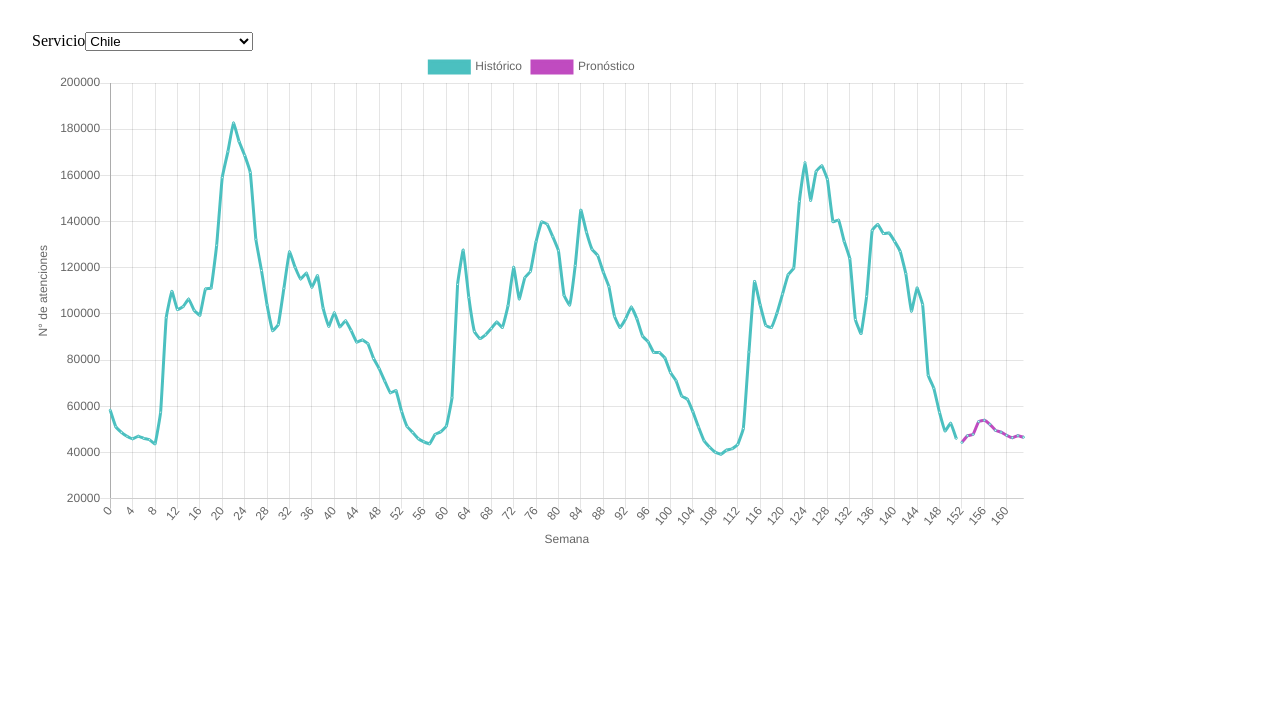
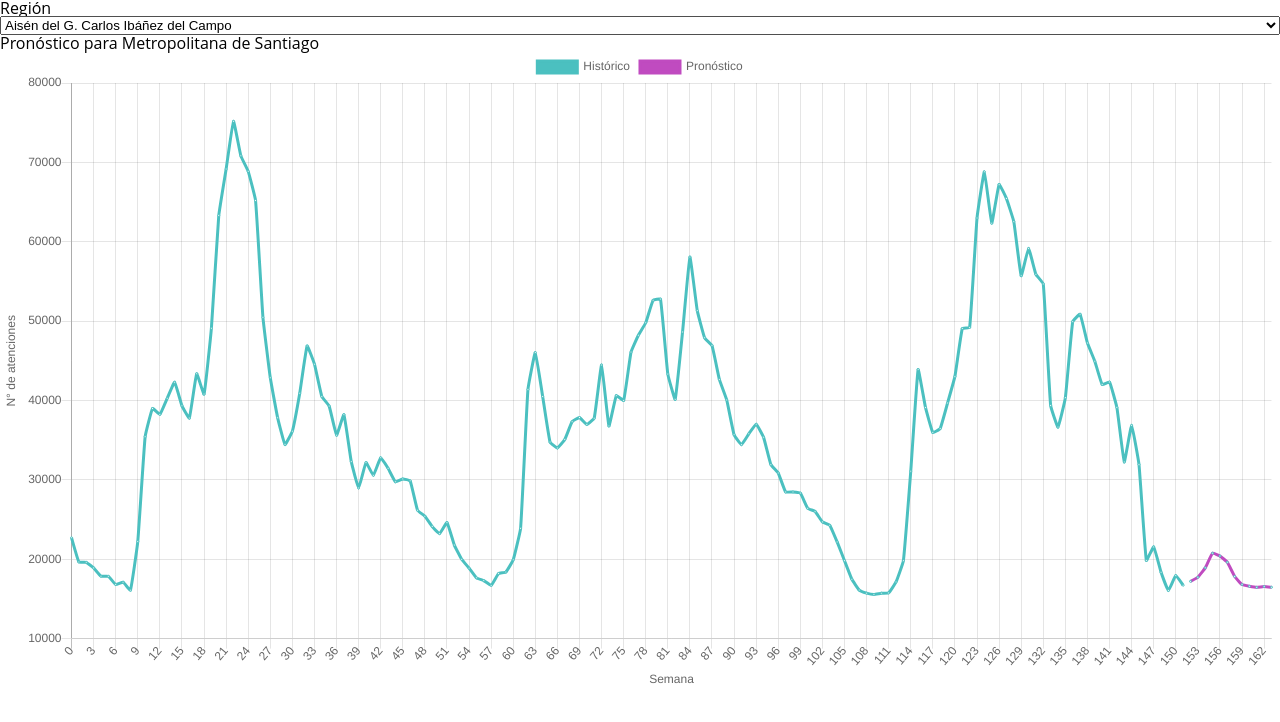
Before and after one commit to alavado/deis-front, a React (Create React App) app: page / in a window 1280 px wide. Shown: the top 722 px of the page. Built offline with nearby package versions, Linux system fonts and the light colour scheme.

Commit message:
correspondencia entre ss y region

```diff
--- a/src/components/App/App.css
+++ b/src/components/App/App.css
@@ -1,3 +1,5 @@
 .App {
-  padding: 32px;
+  display: flex;
+  font-family: "Open Sans", Arial, sans-serif;
+  flex-direction: column;
 }
--- a/src/components/App/App.js
+++ b/src/components/App/App.js
@@ -1,21 +1,23 @@
 import React, { useState } from 'react'
 import './App.css'
 import GraficoPronostico from '../GraficoPronostico'
-import serviciosJSON from '../../data/servicios.json'
+import regionesJSON from '../../data/servicios-regiones.json'
+import Mapa from '../Mapa'
 
 const App = () => {
 
-  const servicios = serviciosJSON.servicios
-  const [servicio, setServicio] = useState(servicios[0])
+  const regiones = regionesJSON.regiones
+  const [region, setRegion] = useState(JSON.stringify(regiones[12]))
 
   return (
     <div className="App">
-      <label htmlFor="selector-servicio">Servicio</label>
-      <select id="selector-servicio" onChange={e => setServicio(e.target.value)}>
-        {servicios.map(servicio => <option value={servicio}>{servicio}</option>)}
+      <label htmlFor="selector-region">Región</label>
+      <select id="selector-region" onChange={e => setRegion(e.target.value)}>
+        {regiones.map(region => <option value={JSON.stringify(region)}>{region.nombre}</option>)}
       </select>
+      {/* <Mapa /> */}
       <GraficoPronostico
-        servicio={servicio}
+        region={region}
       />
     </div>
   )
--- a/src/components/GraficoPronostico/GraficoPronostico.css
+++ b/src/components/GraficoPronostico/GraficoPronostico.css
@@ -1,3 +1,3 @@
 .contenedor-grafico {
-  max-width: 1000px;
+  flex: 1;
 }
--- a/src/components/GraficoPronostico/GraficoPronostico.js
+++ b/src/components/GraficoPronostico/GraficoPronostico.js
@@ -5,12 +5,22 @@ import './GraficoPronostico.css'
 
 const GraficoPronostico = props => {
 
-  const datosServicio = datos.find(d => d.servicio === props.servicio)
-  const { historico, pronostico } = datosServicio
-  const datosHistoricos = [...historico["2017"], ...historico["2018"], ...historico["2019"]]
+  const region = JSON.parse(props.region)
+  const servicios = datos.filter(({servicio}) => region.servicios.includes(servicio))
+  console.log({servicios})
+  const historico = ['2017', '2018', '2019'].map(año => servicios.reduce((acumulado, servicio) => {
+    return acumulado.map((v, i) => v + servicio.historico[año][i])
+  }, Array(servicios[0].historico[año].length).fill(0)))
+  const pronostico = servicios.reduce((acumulado, servicio) => {
+    return acumulado.map((v, i) => v + servicio.pronostico[i])
+  }, Array(servicios[0].pronostico.length).fill(0))
+  console.log({historico})
+  console.log({pronostico})
+  const serieHistorica = [...historico[0], ...historico[1], ...historico[2]]
+  console.log({serieHistorica})
 
   const data = {
-    labels: Array.from(Array(datosHistoricos.length + pronostico.length).keys()),
+    labels: Array.from(Array(serieHistorica.length + pronostico.length).keys()),
     datasets: [
       {
         label: 'Histórico',
@@ -31,7 +41,7 @@ const GraficoPronostico = props => {
         pointHoverBorderWidth: 2,
         pointRadius: 1,
         pointHitRadius: 10,
-        data: [...historico["2017"], ...historico["2018"], ...historico["2019"]]
+        data: serieHistorica
       },
       {
         label: 'Pronóstico',
@@ -52,7 +62,7 @@ const GraficoPronostico = props => {
         pointHoverBorderWidth: 2,
         pointRadius: 1,
         pointHitRadius: 10,
-        data: [...Array.from(Array(datosHistoricos.length).keys()).map(v => null), ...pronostico]
+        data: [...serieHistorica.map(v => null), ...pronostico]
       }
     ]
   }
@@ -79,6 +89,7 @@ const GraficoPronostico = props => {
 
   return (
     <div className="contenedor-grafico">
+      <h1>Pronóstico para {region.nombre}</h1>
       <Line data={data} options={options} />
     </div>
   )
--- /dev/null
+++ b/src/components/Mapa/Mapa.css
@@ -0,0 +1,3 @@
+.contenedor-mapa {
+
+}
--- /dev/null
+++ b/src/components/Mapa/Mapa.js
@@ -0,0 +1,12 @@
+import React from 'react'
+import './Mapa.css'
+
+const Mapa = () => {
+  return (
+    <div className="contenedor-mapa">
+      mapa
+    </div>
+  )
+}
+
+export default Mapa
--- /dev/null
+++ b/src/components/Mapa/index.js
@@ -0,0 +1 @@
+export { default } from './Mapa'
--- /dev/null
+++ b/src/data/servicios-regiones.json
@@ -0,0 +1,113 @@
+{
+  "regiones": [
+    {
+      "nombre": "Aisén del G. Carlos Ibáñez del Campo",
+      "servicios": [
+        "Aisén"
+      ]
+    },
+    {
+      "nombre": "Antofagasta",
+      "servicios": [
+        "Antofagasta"
+      ]
+    },
+    {
+      "nombre": "Arica y Parinacota",
+      "servicios": [
+        "Arica"
+      ]
+    },
+    {
+      "nombre": "Atacama",
+      "servicios": [
+        "Atacama"
+      ]
+    },
+    {
+      "nombre": "Biobío",
+      "servicios": [
+        "Concepción",
+        "Talcahuano",
+        "Bíobío",
+        "Arauco"
+      ]
+    },
+    {
+      "nombre": "Coquimbo",
+      "servicios": [
+        "Coquimbo"
+      ]
+    },
+    {
+      "nombre": "La Araucanía",
+      "servicios": [
+        "Araucanía Sur",
+        "Araucanía Norte"
+      ]
+    },
+    {
+      "nombre": "Libertador General Bernardo O’Higgins",
+      "servicios": [
+        "Libertador B. O'Higgins"
+      ]
+    },
+    {
+      "nombre": "Los Lagos",
+      "servicios": [
+        "Osorno",
+        "Del Reloncaví",
+        "Chiloé"
+      ]
+    },
+    {
+      "nombre": "Los Ríos",
+      "servicios": [
+        "Valdivia"
+      ]
+    },
+    {
+      "nombre": "Magallanes y de la Antártica Chilena",
+      "servicios": [
+        "Magallanes"
+      ]
+    },
+    {
+      "nombre": "Maule",
+      "servicios": [
+        "Del Maule"
+      ]
+    },
+    {
+      "nombre": "Metropolitana de Santiago",
+      "servicios": [
+        "Metropolitano Norte",
+        "Metropolitano Occidente",
+        "Metropolitano Central",
+        "Metropolitano Oriente",
+        "Metropolitano Sur",
+        "Metropolitano Suroriente"
+      ]
+    },
+    {
+      "nombre": "Ñuble",
+      "servicios": [
+        "Ñuble"
+      ]
+    },
+    {
+      "nombre": "Tarapacá",
+      "servicios": [
+        "Iquique"
+      ]
+    },
+    {
+      "nombre": "Valparaíso",
+      "servicios": [
+        "Valparaíso San Antonio",
+        "Viña Del Mar Quillota",
+        "Aconcagua"
+      ]
+    }
+  ]
+}
```
